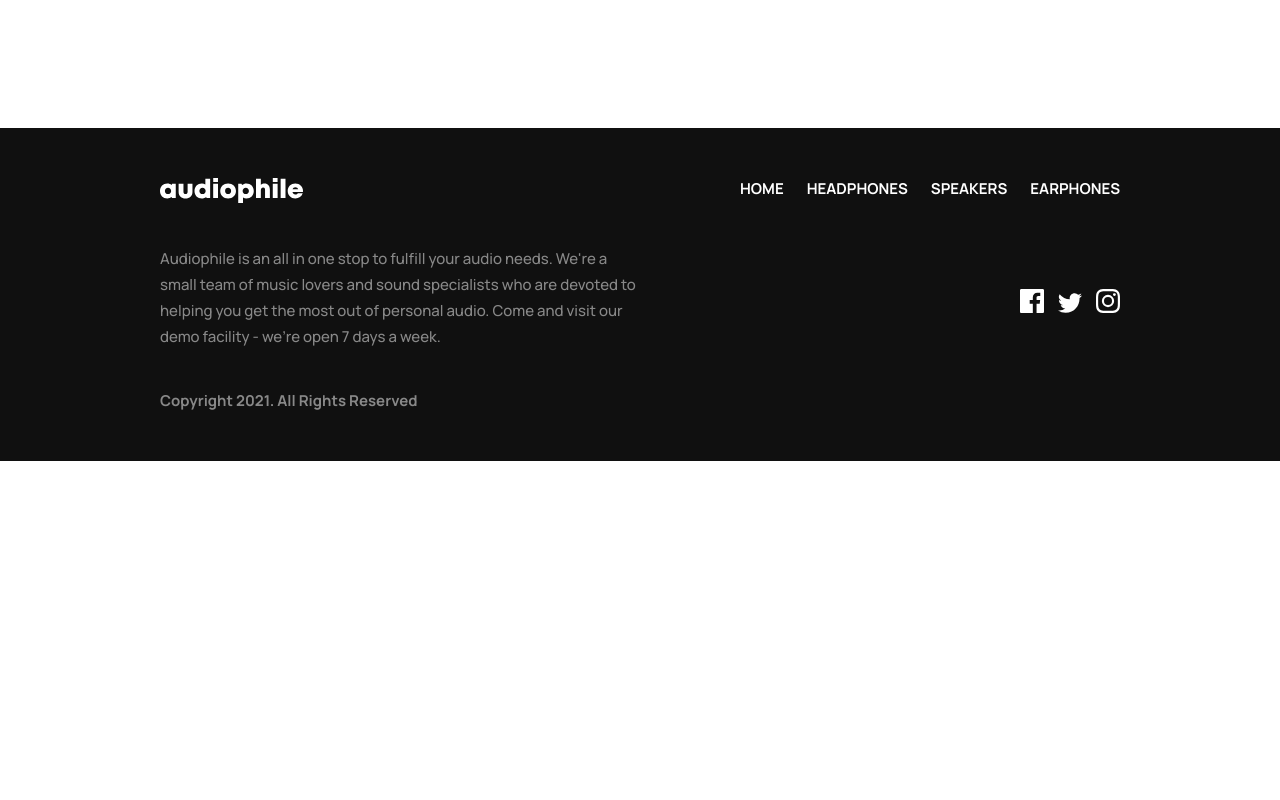
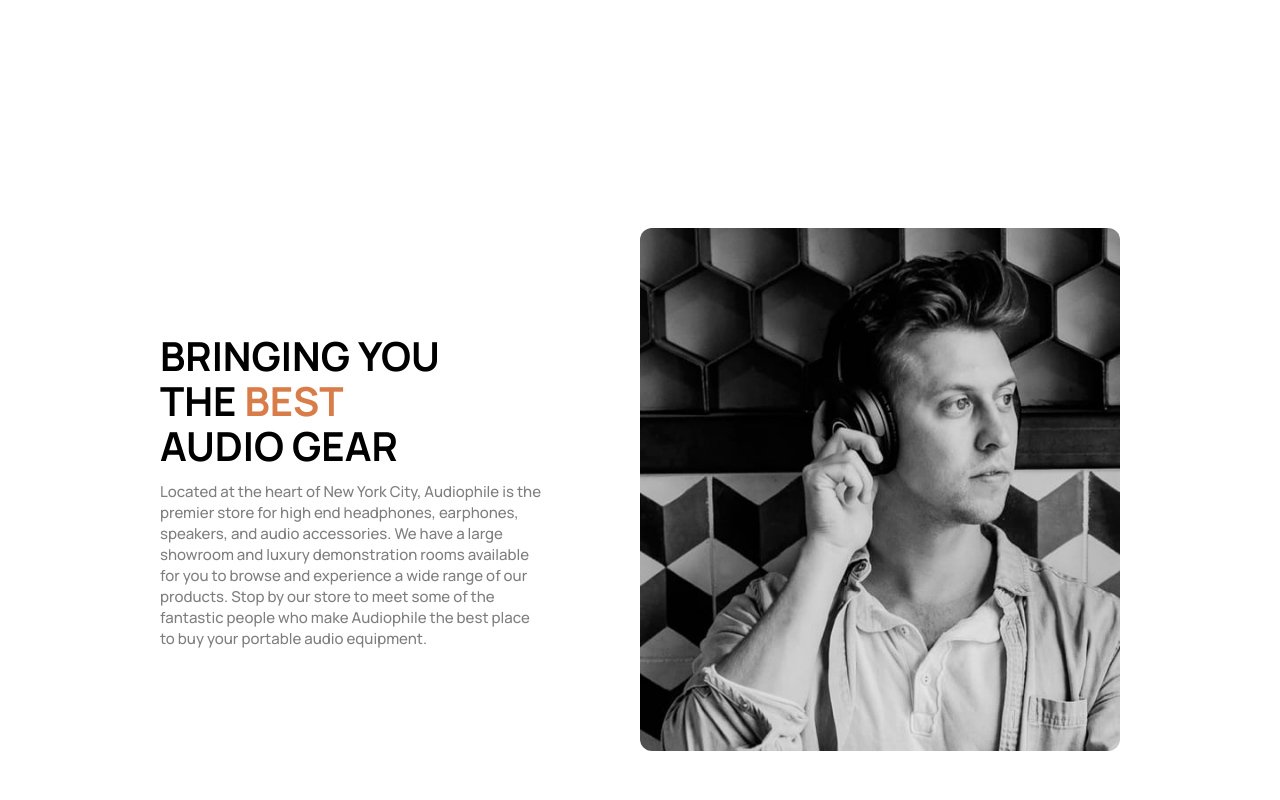
Before and after one commit to bkkcreative19/audiophile-mern, a React (Create React App) app in the folder client/: page /category/1 in a window 1280 px wide. Shown: the part 840-1640 px from the top of the page. Before the commit the page ends 1301 px from the top, so only its background shows below. Built offline with nearby package versions, Linux system fonts and the light colour scheme.

Commit message:
added category page

```diff
--- /dev/null
+++ b/client/src/components/About/About.js
@@ -0,0 +1,27 @@
+import React from "react";
+import Image from "../../assets/assets/shared/desktop/image-best-gear.jpg";
+
+const About = () => {
+  return (
+    <section className="about container">
+      <div className="content">
+        <h1>
+          Bringing you the <span>best</span> audio gear
+        </h1>
+        <p>
+          Located at the heart of New York City, Audiophile is the premier store
+          for high end headphones, earphones, speakers, and audio accessories.
+          We have a large showroom and luxury demonstration rooms available for
+          you to browse and experience a wide range of our products. Stop by our
+          store to meet some of the fantastic people who make Audiophile the
+          best place to buy your portable audio equipment.
+        </p>
+      </div>
+      <div className="img">
+        <img src={Image} alt="best-gear" />
+      </div>
+    </section>
+  );
+};
+
+export default About;
--- /dev/null
+++ b/client/src/components/About/About.scss
@@ -0,0 +1,36 @@
+.about {
+  display: grid;
+  grid-template-columns: repeat(2, 1fr);
+  padding: 10rem 0;
+
+  & .content {
+    display: flex;
+    flex-direction: column;
+    justify-content: center;
+
+    & h1 {
+      font-size: 4rem;
+      font-weight: bold;
+      text-transform: uppercase;
+      width: 65%;
+      line-height: 4.5rem;
+
+      & span {
+        color: $primary-orange;
+      }
+    }
+
+    & p {
+      font-size: 1.5rem;
+      font-weight: 500;
+      opacity: 0.5;
+      width: 80%;
+      margin-top: 1.3rem;
+    }
+  }
+
+  & .img img {
+    border-radius: 1.2rem;
+    width: 100%;
+  }
+}
--- a/client/src/components/CategoryComponents/index.js
+++ b/client/src/components/CategoryComponents/index.js
@@ -1,4 +1,5 @@
 import React from "react";
+import About from "../About/About";
 import CategorieSelection from "../CategorieSelection/CategorieSelection";
 import Banner from "./Banner/Banner";
 import ProductList from "./ProductList/ProductList";
@@ -9,6 +10,7 @@
       <Banner name={name} />
       <ProductList products={products} />
       <CategorieSelection />
+      <About />
     </>
   );
 };
--- a/client/src/components/HomeComponents/index.js
+++ b/client/src/components/HomeComponents/index.js
@@ -2,6 +2,7 @@
 import Hero from "./Hero/Hero";
 import CategorieSelection from "../CategorieSelection/CategorieSelection";
 import HomePromos from "./HomePromos/HomePromos";
+import About from "../About/About";
 
 const HomeComponents = () => {
   return (
@@ -9,6 +10,7 @@
       <Hero />
       <CategorieSelection />
       <HomePromos />
+      <About />
     </div>
   );
 };
--- a/client/src/main.scss
+++ b/client/src/main.scss
@@ -7,6 +7,7 @@
 @import "./components/Nav/Nav.scss";
 @import "./components/Footer/Footer.scss";
 @import "./components/CategorieSelection/CategorieSelection.scss";
+@import "./components/About/About.scss";
 
 // HomePage
 @import "./components/HomeComponents/Hero/Hero.scss";
```
